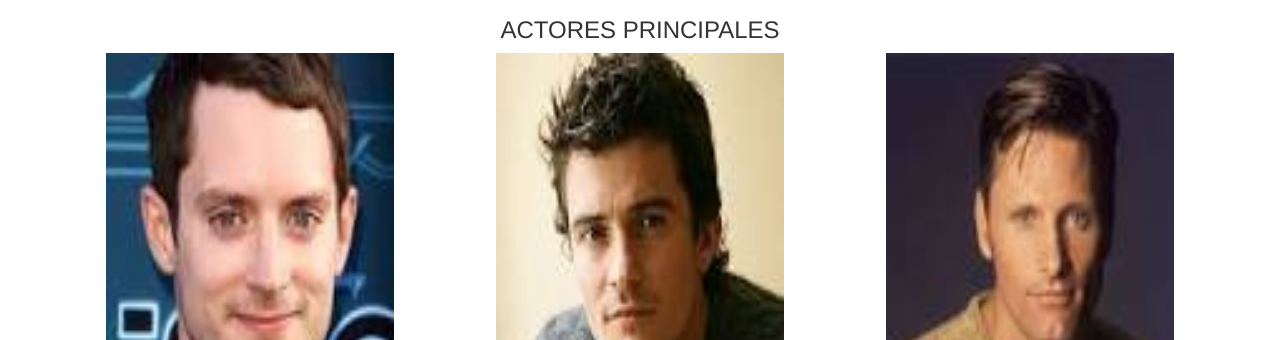
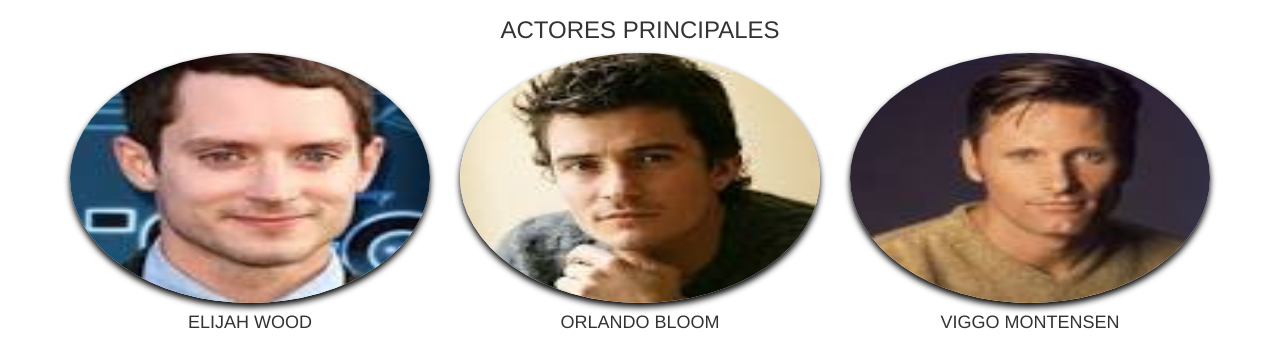
Before and after one commit to alivane/movies-categories, a plain HTML site: page index.html in a window 1280 px wide. Both pictures are taken after a click on the link "SEÑOR DE LOS ANILLOS". Shown: the part 456-796 px from the top of the page. Drawn offline with nearby package versions, Linux system fonts and the light colour scheme.

Commit message:
insertado de estilo al img

```diff
--- a/css/main.css
+++ b/css/main.css
@@ -1,7 +1,16 @@
 body{
 	text-align: center;
 }
-img{
+.movies img{
 	width: 80%;
 	height: 400px;
 }
+.imagenes img{
+	width: 100%;
+	height: 250px;
+	border-radius: 100%;
+	box-shadow: 0px 4px 6px #000;
+}
+.imagenes img:hover{
+	padding: 20px;
+}
--- a/index.html
+++ b/index.html
@@ -205,6 +205,7 @@
 			</div>
 		</div>
 	</section>
+	<div class="imagenes">
 		<div class="descriptionAccion">
 			<section class="anillo">
 				<div class="container">
@@ -1004,7 +1005,7 @@
 				</div>
 			</section>
 		</div>
-
+	</div>
 
 
 
```
Lines whose indentation alone changed are shown as unchanged.
